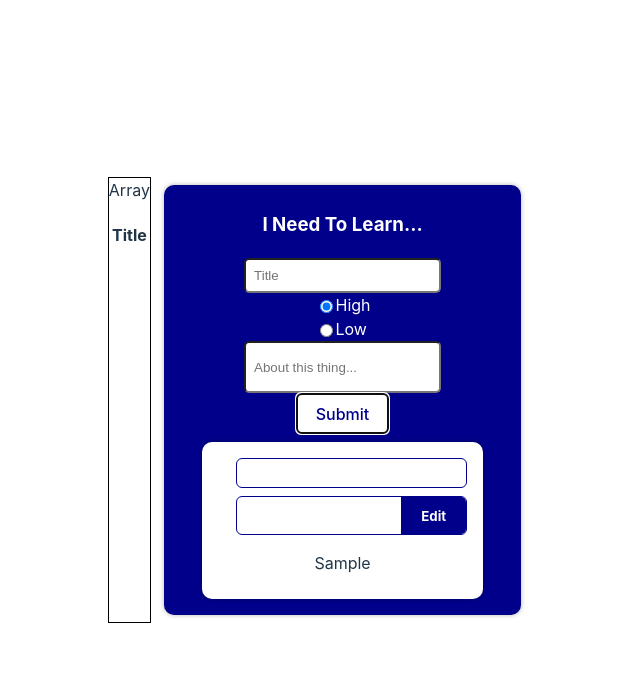
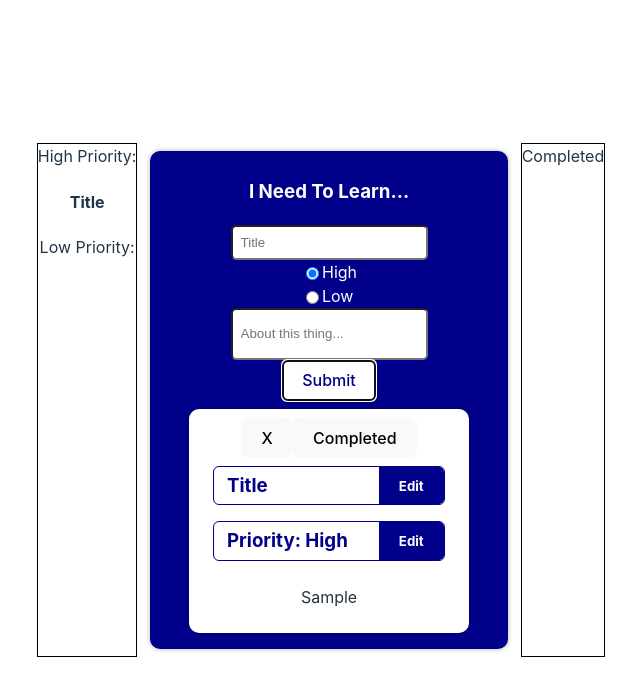
Before and after one commit to SuperHeavyBallet/ToLearnApp, a React (Vite) app in the folder ToLearnApp/: page / in a window 1280 px wide. Both pictures are taken after typing "Sample" into the empty fields and a click on the button "Submit". Shown: the top 696 px of the page, without its empty margins (319-959 px from the left). Built offline with nearby package versions, Linux system fonts and the light colour scheme.

Commit message:
Added Completed Tray

```diff
--- a/ToLearnApp/package.json
+++ b/ToLearnApp/package.json
@@ -11,7 +11,8 @@
   },
   "dependencies": {
     "react": "^18.2.0",
-    "react-dom": "^18.2.0"
+    "react-dom": "^18.2.0",
+    "uuid": "^9.0.1"
   },
   "devDependencies": {
     "@types/react": "^18.2.66",
--- a/ToLearnApp/src/assets/Card/card.jsx
+++ b/ToLearnApp/src/assets/Card/card.jsx
@@ -3,7 +3,7 @@ import { useEffect, useState } from "react"
 import styles from "./card.module.css"
 
 
-export default function Card( {cardTitle, cardPriority, cardText})
+export default function Card( { cardTitle, cardPriority, cardText, onRemove})
 {
 
     const [ title, setTitle] = useState(cardTitle || "Card Title");
@@ -42,9 +42,13 @@ export default function Card( {cardTitle, cardPriority, cardText})
 
     return(
         <div className={styles.card}>
+            <div className={styles.cardTopButtons}>
+            <button onClick={onRemove}>X</button>
+            <button onClick={null}>Completed</button>
+            </div>
             <div className={styles.inputEditBlock}>
             <h3 className={styles.title}>{title}</h3>
-            {/*<button className={styles.editButton} onClick={handleEditTitleClick}><h5>Edit</h5></button>*/}
+            <button className={styles.editButton} onClick={handleEditTitleClick}><h5>Edit</h5></button>
         </div>
 
             <div className={styles.inputEditBlock}>
--- a/ToLearnApp/src/assets/Card/card.module.css
+++ b/ToLearnApp/src/assets/Card/card.module.css
@@ -1,10 +1,14 @@
 .card{
-
+   display: flex;
+   flex-direction: column;
+   justify-content: center;
+   align-items: center;
     border-radius: 10px;
     box-shadow: 0px 0px 5px rgba(0, 0, 0, 0.301);
     margin: 1vh 1vw;
     padding: 1vh 2vw;
     background-color: white;
+    max-width: 60vw;
 
 
 }
@@ -24,7 +28,7 @@
 .title{
 
     margin: 0 1vw;
-
+    color: darkblue;
 }
 
 .editButton{
@@ -40,5 +44,7 @@
 }
 
 .textBox{
-
+    max-width: 90%;
+    overflow: hidden;
+    text-wrap: wrap;
 }
--- a/ToLearnApp/src/assets/CreateNewCard/createNewCard.jsx
+++ b/ToLearnApp/src/assets/CreateNewCard/createNewCard.jsx
@@ -1,6 +1,7 @@
-import { useState } from "react"
+import { useEffect, useState } from "react"
 import styles from "./createNewCard.module.css"
 import Card from "../Card/card";
+import { v4 as uuidv4 } from 'uuid'; // Ensure you have `uuid` installed
 
 export default function CreateNewCard()
 {
@@ -9,6 +10,8 @@ export default function CreateNewCard()
     const [ text, setText ] = useState("");
 
     const [ cards, setCards ] = useState([]);
+    const [ highPriorityCards, setHighPriorityCards ] = useState([]);
+    const [ lowPriorityCards, setLowPriorityCards ] = useState([]);
 
     function handleTitleChange(event)
     {
@@ -31,30 +34,68 @@ export default function CreateNewCard()
         event.preventDefault();
         // Create New Card with values at time of submit
         const newCard = {
+            id: uuidv4(),
             title,
             priority,
-            text
+            text,
         };
+        //Add new card to the start of the array
+        setCards(prevCards => [newCard, ...prevCards]);
+        sortPriorityCards(cards);
 
-        setCards([newCard, ...cards]);
+        //Reset values for next card
         setTitle("");
         setPriority("High");
         setText("");
+
+
     }
+
+
+    useEffect(() => {
+        sortPriorityCards();
+    }, [cards]);
+
+    function sortPriorityCards()
+    {
+        const newHighPriorityCards = cards.filter(card => card.priority === "High");
+        const newLowPriorityCards = cards.filter(card => card.priority !== "High");
+
+        setHighPriorityCards(newHighPriorityCards);
+        setLowPriorityCards(newLowPriorityCards);
+    }
+
+    function removeCard(cardId)
+    {
+        setCards(prevCards => prevCards.filter(card => card.id !== cardId));
+    }
+
+
     return (
 
         <div className={styles.wholePage}>
+
+            {/* Priority List*/}
             <div className={styles.listOfCards}>
-                Array
+                High Priority:
 
-                {cards.map((card, index) => (
-                    <div key={index}>
+                {highPriorityCards.map((card) => (
+                    <div key={card.id}>
+                        <h4>{card.title}</h4>
+                        </div>
+                    ))}
+
+                Low Priority:
+                {lowPriorityCards.map((card) => (
+                    <div key={card.id}>
                         <h4>{card.title}</h4>
                         </div>
                     ))}
             </div>
+
+             {/* New Card Form*/}
         <div className={styles.newCardForm}>
-            <h3>I Need To Learn...</h3>
+            <h3 className={styles.newCardFormTopTitle}>I Need To Learn...</h3>
 
             <form className={styles.form}>
                 <input type="text" name="title" placeholder="Title" value={title} onChange={handleTitleChange}></input>
@@ -86,6 +127,8 @@ export default function CreateNewCard()
                     placeholder="About this thing..."
                     value={text}
                     onChange={handleTextChange}></input>
+                    <div>{title}</div>
+                    <div>{text}</div>
 
                 <button
                     className={styles.submitButton}
@@ -99,15 +142,22 @@ export default function CreateNewCard()
                 <div className="">
                     {cards.map((card, index) => (
                         <Card
-                        key={index}
+                        key={card.id}
                         cardTitle={card.title}
                         cardPriority={card.priority}
                         cardText={card.text}
+                        onRemove={() => removeCard(index)}
+
                             />
                     ))}
                 </div>
 
         </div>
+
+        {/* Completed Card List*/}
+        <div className={styles.completedCardList}>
+                            Completed
+                         </div>
         </div>
     )
 }
--- a/ToLearnApp/src/assets/CreateNewCard/createNewCard.module.css
+++ b/ToLearnApp/src/assets/CreateNewCard/createNewCard.module.css
@@ -16,7 +16,7 @@
     background-color: darkblue;
 }
 
-.newCardForm h3{
+.newCardForm newCardFormTopTitle{
     color: white;
 }
 
@@ -38,6 +38,10 @@
     align-items: center;
 }
 
+.newCardFormTopTitle{
+    color: white;
+}
+
 .inputText{
     height: 4vh;
     text-align: start;
@@ -52,3 +56,7 @@
     color: darkblue;
     border-radius:5px;
 }
+
+.completedCardList{
+    border: 1px solid black;
+}
```
Also changed, not shown: 2 other files (tests, documents, lock files or other folders).
